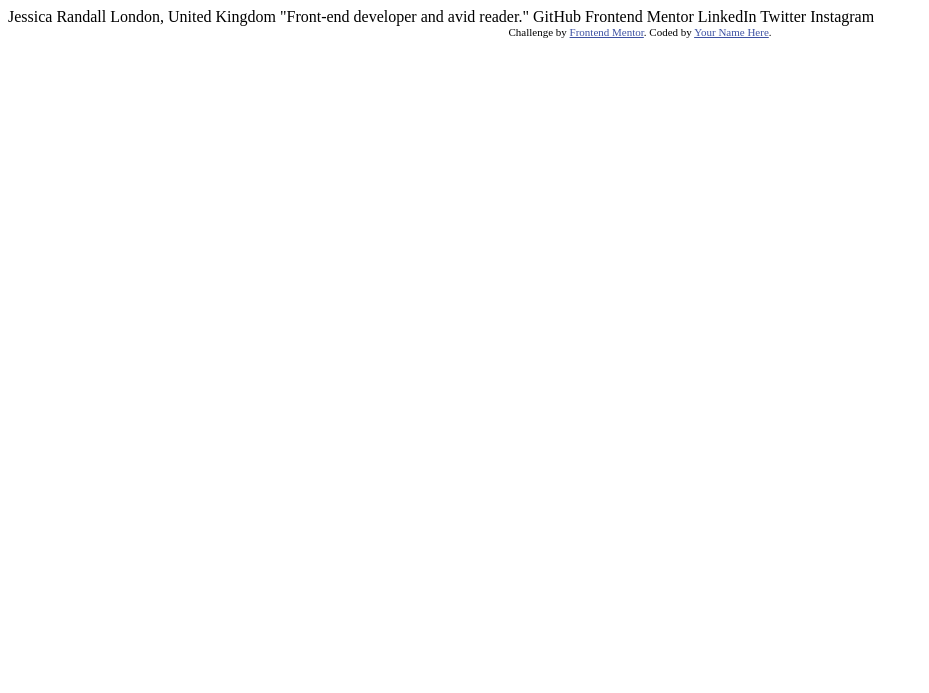
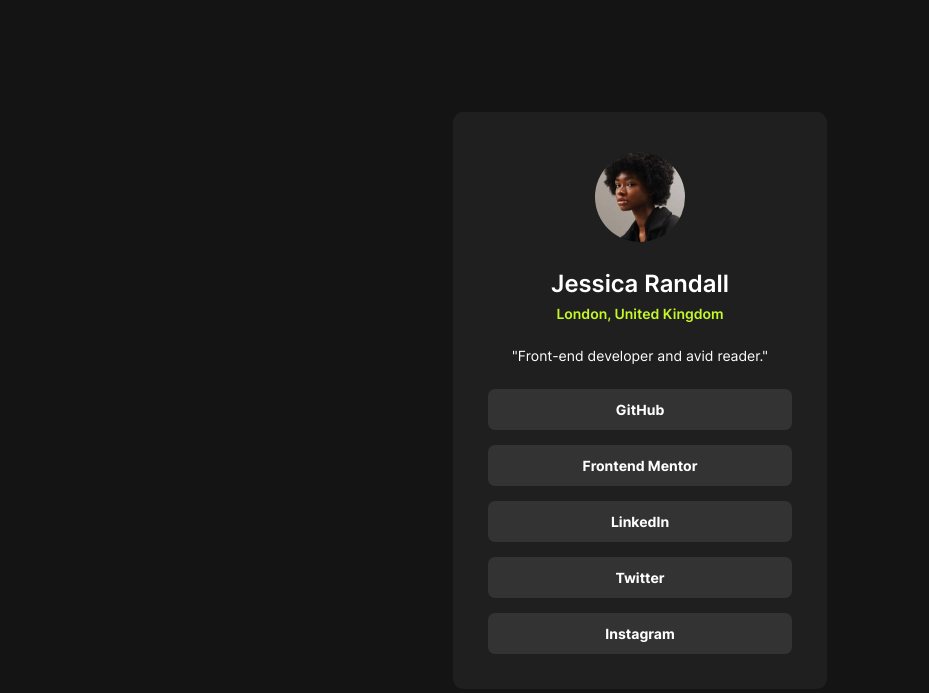
Before and after one commit to katherin467/fm-social-links-profile, a plain HTML site: page index.html in a window 1280 px wide. Shown: the whole page, without its empty margins (0-929 px from the left). Drawn offline with Linux system fonts and the light colour scheme.

Commit message:
finished

```diff
--- a/index.html
+++ b/index.html
@@ -2,33 +2,53 @@
 <html lang="en">
 <head>
   <meta charset="UTF-8">
-  <meta name="viewport" content="width=device-width, initial-scale=1.0"> <!-- displays site properly based on user's device -->
+  <meta name="viewport" content="width=device-width, initial-scale=1.0">
 
   <link rel="icon" type="image/png" sizes="32x32" href="./assets/images/favicon-32x32.png">
+  <link rel="stylesheet" href="style.css">
 
   <title>Frontend Mentor | Social links profile</title>
 
-  <!-- Feel free to remove these styles or customise in your own stylesheet 👍 -->
-  <style>
-    .attribution { font-size: 11px; text-align: center; }
-    .attribution a { color: hsl(228, 45%, 44%); }
-  </style>
 </head>
 <body>
+<main>
+  <div class="card">
+    <img src="assets/images/avatar-jessica.jpeg" alt="Jessica profile picture">
 
-  Jessica Randall
-  London, United Kingdom
-  "Front-end developer and avid reader."
+    <div class="header">
+      <h1>Jessica Randall</h1>
+      <p id="location">London, United Kingdom</p>
+    </div>
 
-  GitHub
-  Frontend Mentor
-  LinkedIn
-  Twitter
-  Instagram
+    <p id="description">"Front-end developer and avid reader."</p>
 
+    <button>
+      <p>GitHub</p>
+    </button>
+
+    <button>
+      <p>Frontend Mentor</p>
+    </button>
+
+    <button>
+      <p>LinkedIn</p>
+    </button>
+
+    <button>
+      <p>Twitter</p>
+    </button>
+
+    <button>
+      <p>Instagram</p>
+    </button>
+
+  </div>
+
+  <!--
   <div class="attribution">
-    Challenge by <a href="https://www.frontendmentor.io?ref=challenge" target="_blank">Frontend Mentor</a>.
-    Coded by <a href="#">Your Name Here</a>.
+    <p>Challenge by <a href="https://www.frontendmentor.io?ref=challenge" target="_blank">Frontend Mentor</a>.
+    Coded by <a href="#">Your Name Here</a>.</p>-->
   </div>
+</main>
 </body>
 </html>
--- /dev/null
+++ b/style.css
@@ -0,0 +1,101 @@
+* {
+    margin: 0;
+    padding: 0;
+    box-sizing: border-box;
+}
+:root {
+    --Green:   hsl(75, 94%, 57%);
+    --White:   hsl(0, 0%, 100%);
+    --Grey700: hsl(0, 0%, 20%);
+    --Grey800: hsl(0, 0%, 12%);
+    --Grey900: hsl(0, 0%, 8%);
+}
+
+html {
+    font-size: 14px;
+}
+@font-face {
+    font-family: 'Inter';
+    src: url('assets/fonts/Inter-VariableFont_slnt\,wght.ttf');
+    font-weight: 400 600 700;
+}
+
+body {
+    display: flex;
+    flex-direction: column;
+    margin: 0 auto;
+    justify-content: center;
+    align-items: center;
+    min-height: 100vh;
+    width: min(90%, 375px);
+    background-color: var(--Grey900);
+}
+
+.card {
+    display: flex;
+    flex-direction: column;
+    justify-content: center;
+    text-align: center;
+    padding: 35px;
+    border-radius: 10px;
+    background-color: var(--Grey800);
+}
+
+img {
+    border-radius: 50%;
+    width: 100px;
+    height: 100px;
+    margin: 0 auto;
+    padding: 5px;
+}
+
+.header {
+    margin: 15px 0;
+}
+
+h1 {
+    font-family: 'Inter';
+    font-size: 1.7rem;
+    font-weight: 600;
+    color: var(--White);
+    padding: 7px;
+}
+p {
+    font-family: 'Inter';
+    font-size: 1rem;
+    color: var(--White);
+    font-weight: 400;
+}
+
+#location {
+    color: var(--Green);
+    font-weight: 600;
+}
+#description {
+    padding: 10px 24px;
+}
+@media screen and (max-width: 480px){
+    #description {padding: 10px;}
+    .card {padding: 25px;}
+}
+
+button {
+    background-color: var(--Grey700);
+    padding: 12px;
+    margin: 15px 0 0 0;
+    border-radius: 7px;
+    border: none;
+}
+button p {
+    font-weight: 700;
+}
+button:hover, button:focus {
+    background-color: var(--Green);
+    cursor: pointer;
+}
+button:hover p, button:focus p {
+    color: var(--Grey900);
+}
+
+.attribution { font-size: 11px; text-align: center; }
+.attribution a { color: hsl(228, 45%, 44%); }
```
Also changed, not shown: Screenshot.png (added), 2 other files.
